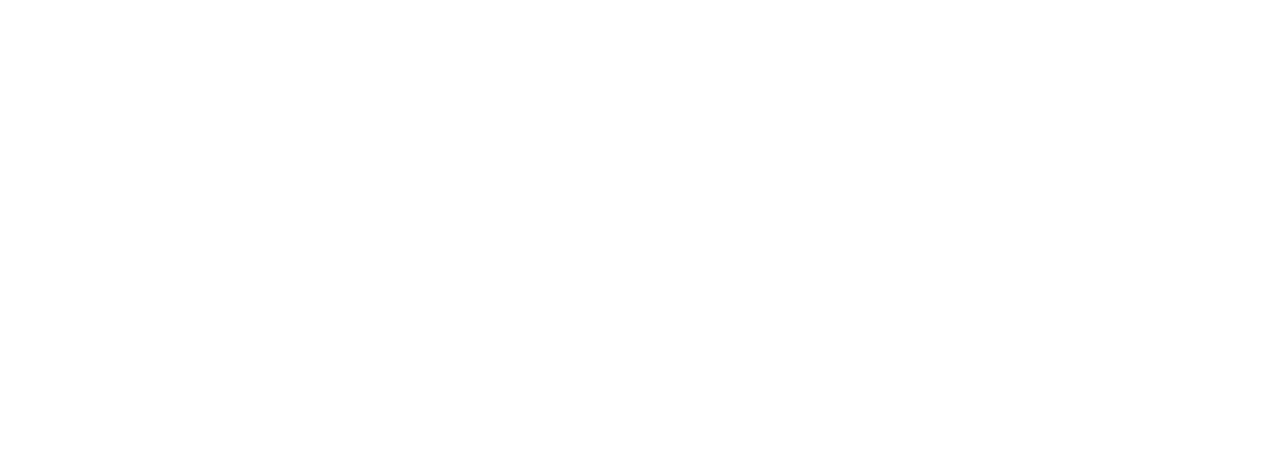
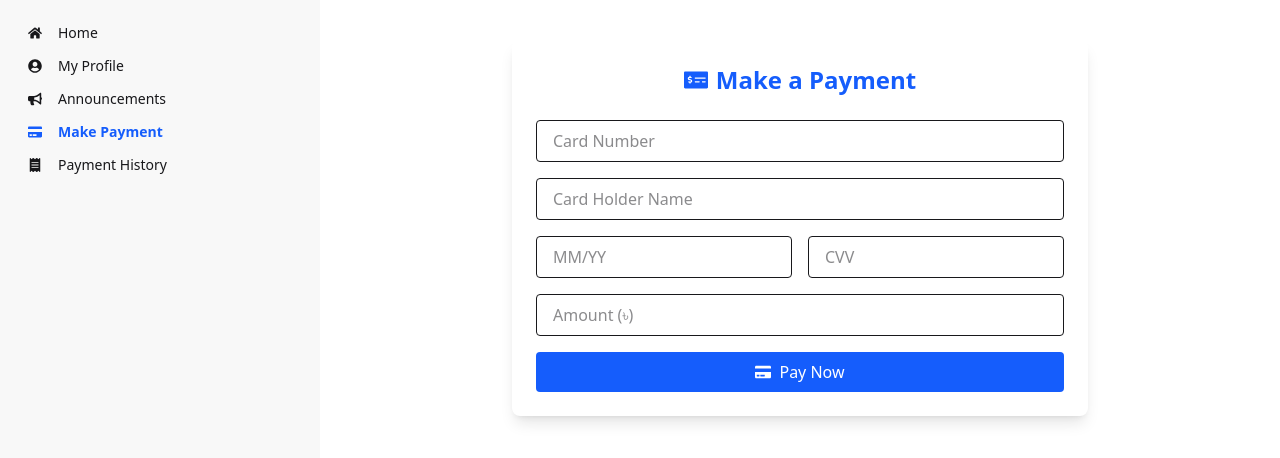
Before and after one commit to Fahad-smto/building-mgt-client, a React (Vite) app: page /dashboard/make_payment in a window 1280 px wide. Before the commit this address had no page. Shown: the top 458 px of the page. Built offline with nearby package versions, Linux system fonts and the light colour scheme; no server answers.

Commit message:
member dashboard has added

```diff
--- a/src/Mainlayouts/MyProfile.jsx
+++ b/src/Mainlayouts/MyProfile.jsx
@@ -22,7 +22,7 @@
   }, [user]);
 
   return (
-    <div className="max-w-3xl mx-auto px-6 py-10">
+    <div className="max-w-4xl mx-auto px-6 py-10">
       <h2 className="text-3xl font-bold text-center mb-8 text-blue-700">My Profile</h2>
 
       <div className="bg-white shadow-lg rounded-xl p-6 md:flex gap-6 items-center">
--- a/src/dashboards/DashBoards.jsx
+++ b/src/dashboards/DashBoards.jsx
@@ -1,5 +1,5 @@
-import { FaUserCircle, FaBullhorn,FaHome  } from "react-icons/fa";
-import { Link, Outlet } from 'react-router';
+import { FaUserCircle, FaBullhorn, FaHome, FaCreditCard, FaReceipt } from "react-icons/fa";
+import { NavLink, Outlet } from 'react-router';
 
 const DashBoards = () => {
     return (
@@ -38,20 +38,66 @@
                     <ul className="menu bg-base-200 text-base-content min-h-full w-80 p-4">
                         {/* Sidebar content here */}
                         <li>
-                            <Link to="/">
-                                <FaHome  className="mr-2" /> Home
-                            </Link>
+                            <NavLink
+                                to="/"
+                                className={({ isActive }) =>
+                                    isActive ? "text-blue-600 font-semibold flex items-center" : "flex items-center"
+                                }
+                            >
+                                <FaHome className="mr-2" /> Home
+                            </NavLink>
                         </li>
+
                         <li>
-                            <Link to="my_profile">
+                            <NavLink
+                                to="my_profile"
+                                className={({ isActive }) =>
+                                    isActive ? "text-blue-600 font-semibold flex items-center" : "flex items-center"
+                                }
+                            >
                                 <FaUserCircle className="mr-2" /> My Profile
-                            </Link>
+                            </NavLink>
                         </li>
+
                         <li>
-                            <Link to="announcements">
+                            <NavLink
+                                to="announcements"
+                                className={({ isActive }) =>
+                                    isActive
+                                        ? "text-blue-600 font-semibold flex items-center"
+                                        : "flex items-center"
+                                }
+                            >
                                 <FaBullhorn className="mr-2" /> Announcements
-                            </Link>
+                            </NavLink>
                         </li>
+
+                        <li>
+                            <NavLink
+                                to="make_payment"
+                                className={({ isActive }) =>
+                                    isActive
+                                        ? "text-blue-600 font-semibold flex items-center"
+                                        : "flex items-center"
+                                }
+                            >
+                                <FaCreditCard className="mr-2" /> Make Payment
+                            </NavLink>
+                        </li>
+
+                        <li>
+                            <NavLink
+                                to="payment_history"
+                                className={({ isActive }) =>
+                                    isActive
+                                        ? "text-blue-600 font-semibold flex items-center"
+                                        : "flex items-center"
+                                }
+                            >
+                                <FaReceipt className="mr-2" /> Payment History
+                            </NavLink>
+                        </li>
+
                     </ul>
                 </div>
             </div>
--- /dev/null
+++ b/src/dashboards/Member/MakePayment.jsx
@@ -0,0 +1,104 @@
+import { useState } from "react";
+import { FaCreditCard, FaMoneyCheckAlt } from "react-icons/fa";
+import toast from "react-hot-toast";
+
+const MakePayment = () => {
+  const [form, setForm] = useState({
+    cardNumber: "",
+    name: "",
+    expiry: "",
+    cvv: "",
+    amount: "",
+  });
+
+  const handleChange = (e) => {
+    setForm({ ...form, [e.target.name]: e.target.value });
+  };
+
+  const handlePayment = (e) => {
+    e.preventDefault();
+    if (
+      !form.cardNumber ||
+      !form.name ||
+      !form.expiry ||
+      !form.cvv ||
+      !form.amount
+    ) {
+      toast.error("Please fill in all fields");
+      return;
+    }
+
+    // Simulate payment success
+    toast.success("Payment successful!");
+    setForm({
+      cardNumber: "",
+      name: "",
+      expiry: "",
+      cvv: "",
+      amount: "",
+    });
+  };
+
+  return (
+    <div className="max-w-xl mx-auto p-6 bg-white shadow-lg rounded-lg mt-10">
+      <h2 className="text-2xl font-bold text-center text-blue-600 mb-6 flex items-center justify-center gap-2">
+        <FaMoneyCheckAlt /> Make a Payment
+      </h2>
+      <form onSubmit={handlePayment} className="space-y-4">
+        <input
+          type="text"
+          name="cardNumber"
+          placeholder="Card Number"
+          maxLength={16}
+          value={form.cardNumber}
+          onChange={handleChange}
+          className="w-full px-4 py-2 border rounded"
+        />
+        <input
+          type="text"
+          name="name"
+          placeholder="Card Holder Name"
+          value={form.name}
+          onChange={handleChange}
+          className="w-full px-4 py-2 border rounded"
+        />
+        <div className="flex gap-4">
+          <input
+            type="text"
+            name="expiry"
+            placeholder="MM/YY"
+            maxLength={5}
+            value={form.expiry}
+            onChange={handleChange}
+            className="w-1/2 px-4 py-2 border rounded"
+          />
+          <input
+            type="password"
+            name="cvv"
+            placeholder="CVV"
+            maxLength={3}
+            value={form.cvv}
+            onChange={handleChange}
+            className="w-1/2 px-4 py-2 border rounded"
+          />
+        </div>
+        <input
+          type="number"
+          name="amount"
+          placeholder="Amount (৳)"
+          value={form.amount}
+          onChange={handleChange}
+          className="w-full px-4 py-2 border rounded"
+        />
+        <button
+          type="submit"
+          className="w-full bg-blue-600 hover:bg-blue-700 text-white py-2 rounded flex items-center justify-center gap-2"
+        >
+          <FaCreditCard /> Pay Now
+        </button>
+      </form>
+    </div>
+  );
+};
+
+export default MakePayment;
--- /dev/null
+++ b/src/dashboards/Member/PaymentHistory.jsx
@@ -0,0 +1,67 @@
+import { FaReceipt } from "react-icons/fa";
+
+const dummyHistory = [
+  {
+    id: "TXN001",
+    date: "2025-07-01",
+    amount: 15000,
+    method: "Card",
+    status: "Successful",
+  },
+  {
+    id: "TXN002",
+    date: "2025-06-01",
+    amount: 15000,
+    method: "Card",
+    status: "Successful",
+  },
+  {
+    id: "TXN003",
+    date: "2025-05-01",
+    amount: 15000,
+    method: "Card",
+    status: "Successful",
+  },
+];
+
+const PaymentHistory = () => {
+  return (
+    <div className="max-w-5xl mx-auto p-6 bg-white shadow-md rounded-lg mt-10">
+      <h2 className="text-2xl font-bold text-blue-600 mb-6 flex items-center gap-2">
+        <FaReceipt /> Payment History
+      </h2>
+      <div className="overflow-x-auto">
+        <table className="min-w-full table-auto border">
+          <thead className="bg-gray-100">
+            <tr className="text-left">
+              <th className="px-4 py-2 border">#</th>
+              <th className="px-4 py-2 border">Transaction ID</th>
+              <th className="px-4 py-2 border">Date</th>
+              <th className="px-4 py-2 border">Amount (৳)</th>
+              <th className="px-4 py-2 border">Method</th>
+              <th className="px-4 py-2 border">Status</th>
+            </tr>
+          </thead>
+          <tbody>
+            {dummyHistory.map((entry, index) => (
+              <tr key={entry.id} className="hover:bg-gray-50">
+                <td className="px-4 py-2 border">{index + 1}</td>
+                <td className="px-4 py-2 border">{entry.id}</td>
+                <td className="px-4 py-2 border">{entry.date}</td>
+                <td className="px-4 py-2 border">{entry.amount}</td>
+                <td className="px-4 py-2 border">{entry.method}</td>
+                <td className="px-4 py-2 border">
+                  <span className="text-green-600 font-semibold">
+                    {entry.status}
+                  </span>
+                </td>
+              </tr>
+            ))}
+          </tbody>
+        </table>
+      </div>
+    </div>
+  );
+};
+
+export default PaymentHistory;
```
Also changed, not shown: src/Route/router.jsx (+10 -0 lines).
